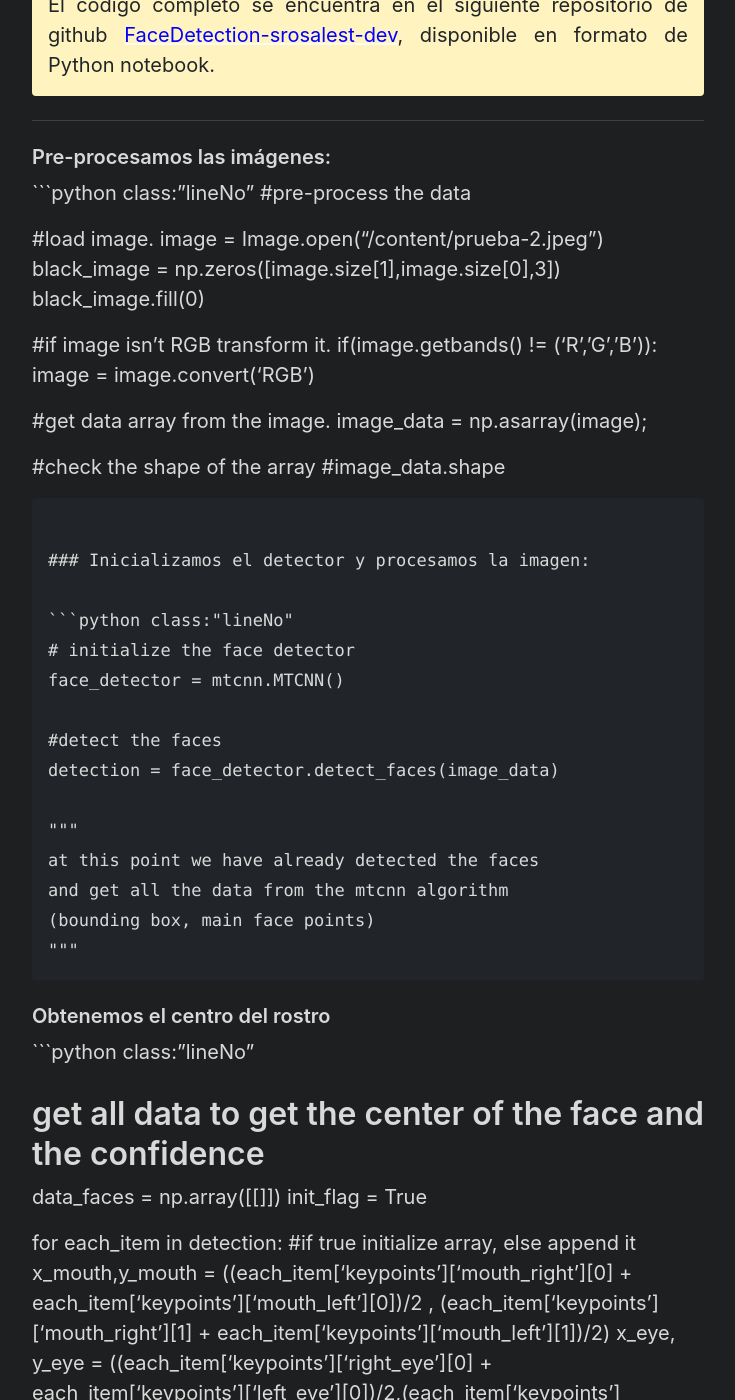
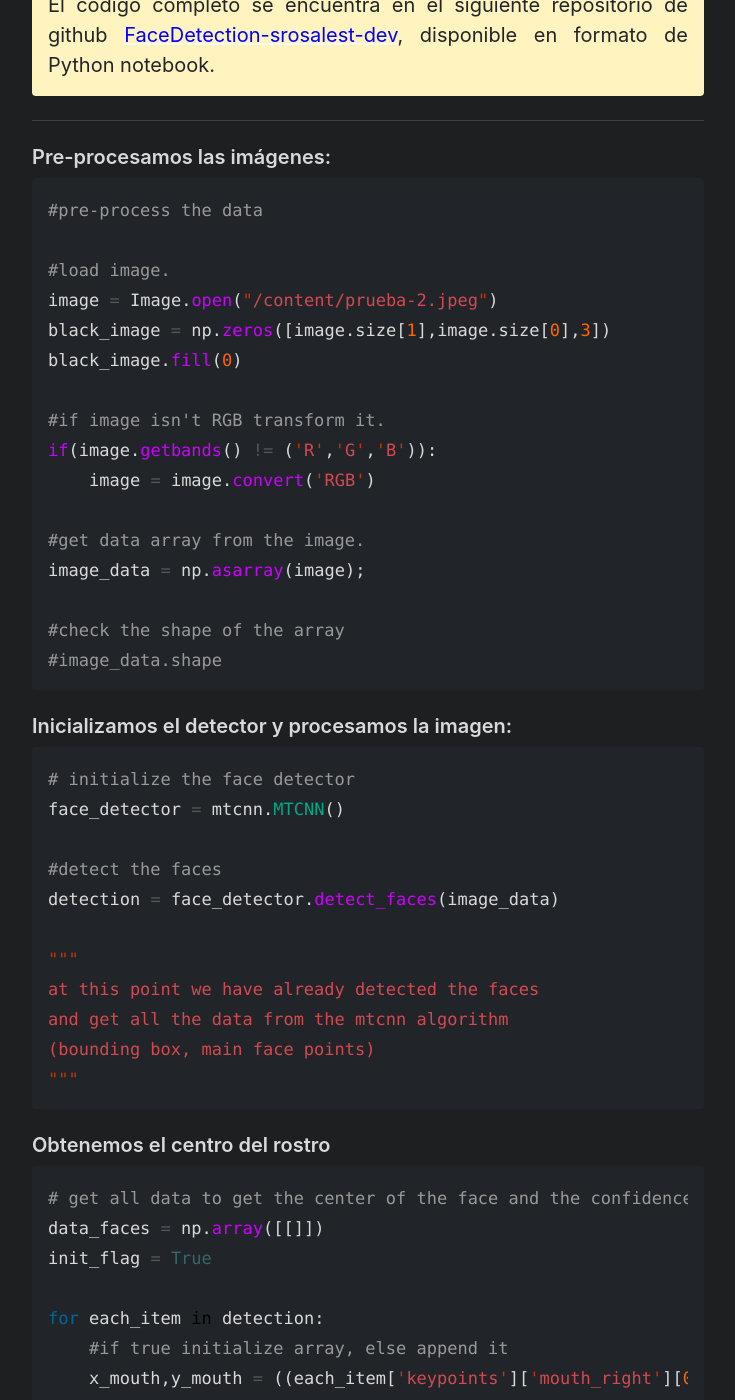
Before and after one commit to srosalest/srosalest.github.io, a Jekyll site: the page built from _posts/2020-12-27-deteccion-y-reconocimiento-facial.md, in a window 1280 px wide and 1400 px high, scrolled down 1459 px. Shown: the whole window, without its empty margins (272-1007 px from the left). Built offline with Jekyll 4.4.1, drawn with Linux system fonts in a browser that asks for light colours; some of the changed text lies outside the part shown.

Commit message:
minor syntax code details

````diff
--- a/_posts/2020-12-27-deteccion-y-reconocimiento-facial.md
+++ b/_posts/2020-12-27-deteccion-y-reconocimiento-facial.md
@@ -52,7 +52,7 @@ autor: Sebastián Rosales
 
 ### Pre-procesamos las imágenes:
 
-```python class:"lineNo"
+```python
 #pre-process the data
 
 #load image.
@@ -73,7 +73,7 @@ image_data = np.asarray(image);
 
 ### Inicializamos el detector y procesamos la imagen:
 
-```python class:"lineNo"
+```python
 # initialize the face detector
 face_detector = mtcnn.MTCNN()
 
@@ -88,7 +88,7 @@ and get all the data from the mtcnn algorithm
 ```
 
 ### Obtenemos el centro del rostro
-```python class:"lineNo"
+```python
 # get all data to get the center of the face and the confidence
 data_faces = np.array([[]])
 init_flag = True
````
